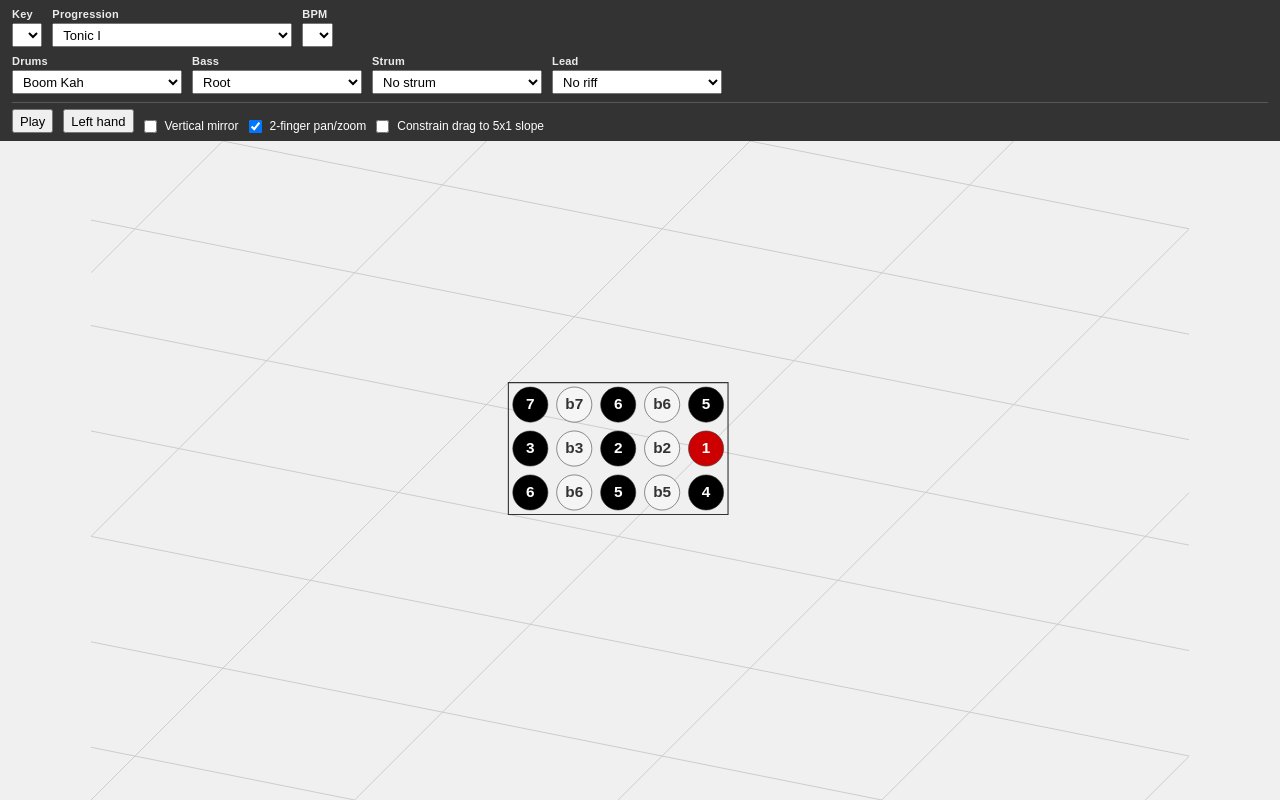
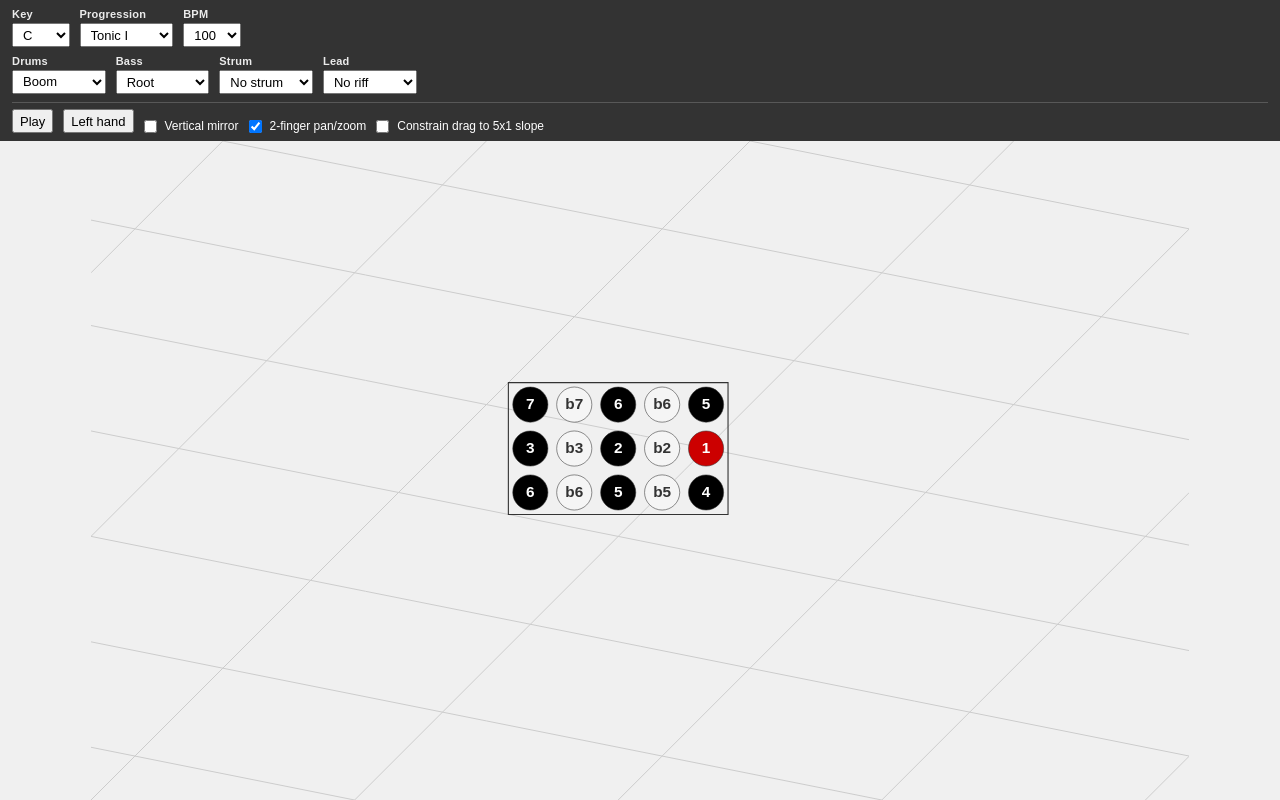
Before and after one commit to shasabolton/fretbrick, a plain HTML site: page index.html in a window 1280 px wide. Drawn offline with Linux system fonts and the light colour scheme.

Commit message:
Tweak dropdown widths per review feedback

```diff
--- a/index.html
+++ b/index.html
@@ -52,13 +52,10 @@
       width: 100%;
       min-width: 0;
     }
-    .toolbar-field.medium select {
-      width: 170px;
-      max-width: 32vw;
-    }
+    .toolbar-field.medium select,
     .toolbar-field.wide select {
-      width: 240px;
-      max-width: 42vw;
+      width: calc(9ch + 2.2em);
+      min-width: 0;
     }
     .toolbar-actions {
       padding-top: 6px;
@@ -78,13 +75,14 @@
     .toolbar button {
       font: inherit;
       padding: 2px 6px;
-      height: 24px;
+      min-height: 24px;
     }
     .toolbar select {
-      line-height: 1.1;
+      line-height: 1.2;
       white-space: normal;
       overflow-wrap: anywhere;
       text-wrap: wrap;
+      overflow-y: auto;
     }
     .toolbar option {
       white-space: normal;
@@ -92,7 +90,7 @@
     }
     #key-select,
     #bpm-select {
-      width: 4.2ch;
+      width: calc(4ch + 2.2em);
     }
     .canvas-wrap {
       flex: 1;
```
